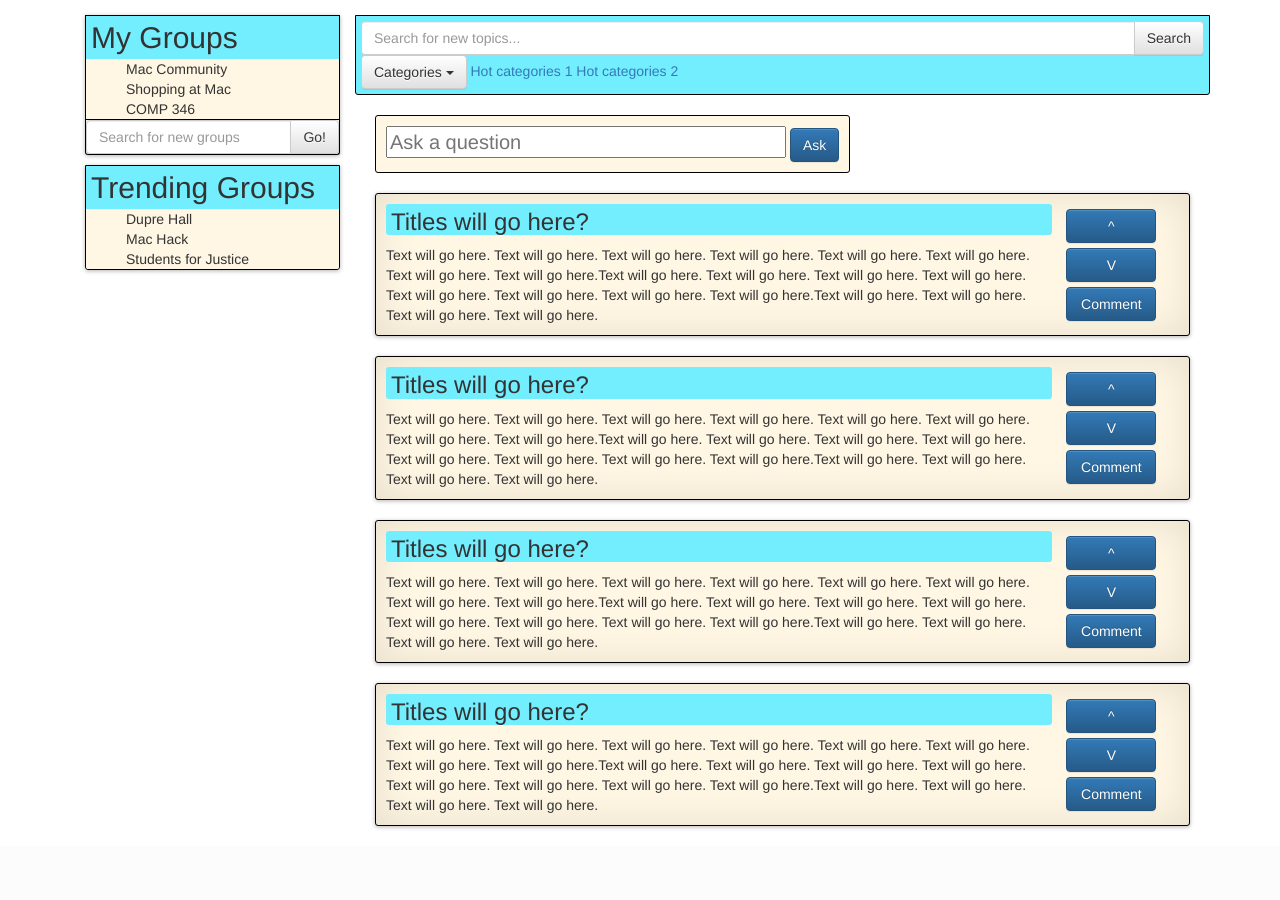
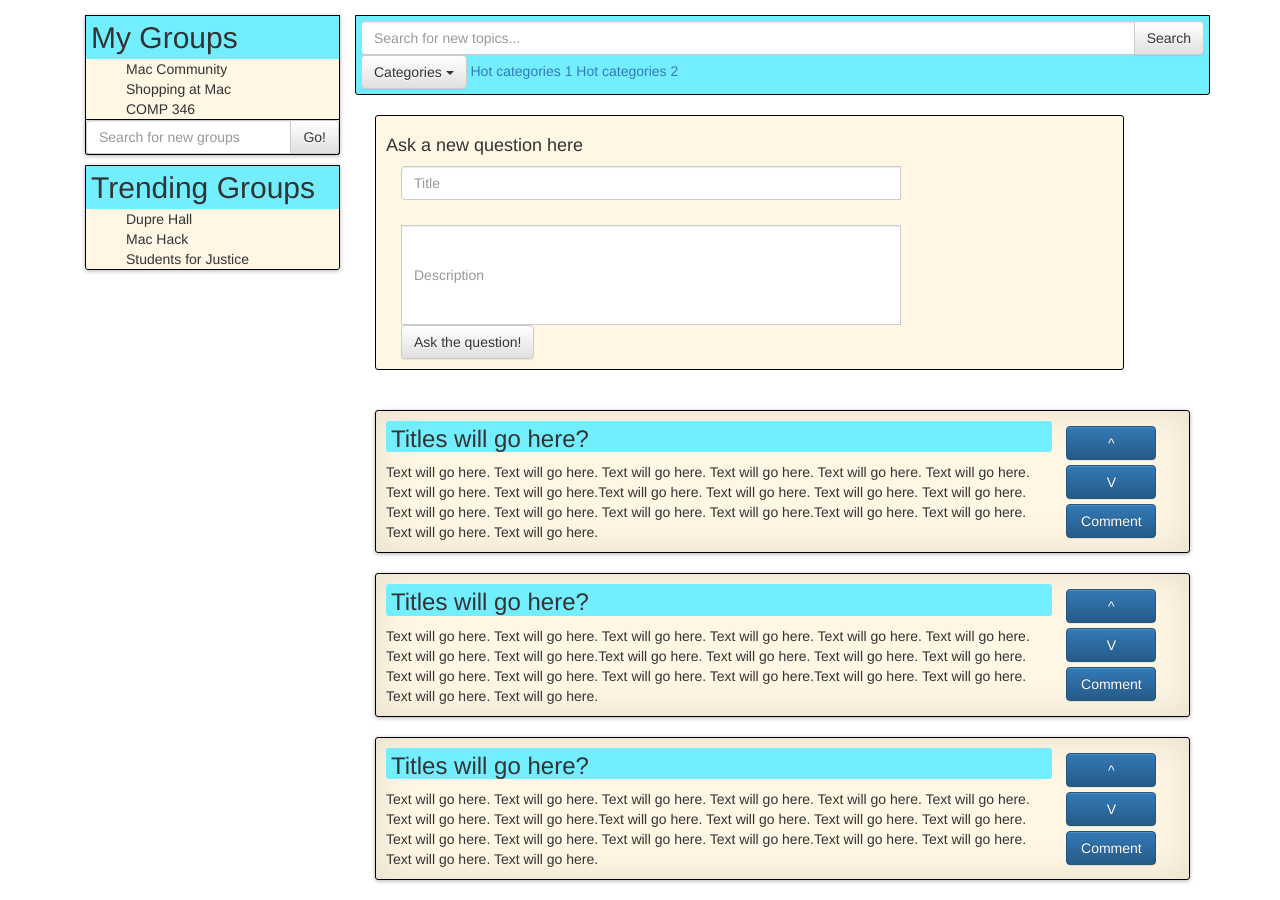
Before and after one commit to MackHartley/scratchQs, a Python web app: template templates/index.html in a window 1280 px wide. Shown: the part 57-957 px from the top of the page. Before the commit the page ends 886 px from the top, so only its background shows below. Run offline with Jinja, Linux system fonts and the light colour scheme; the template is opened without the code that fills it, so the values that code supplies are empty; some libraries are stand-ins or nearby versions.

Commit message:
update ask question div

```diff
--- a/templates/index.html
+++ b/templates/index.html
@@ -65,8 +65,6 @@
 
 		<div class="content col-sm-offset-3">
 			<div class="searchDiv"> <!-- This will be nice: http://www.w3schools.com/howto/howto_css_animated_search.asp -->
-<!-- 				<div class = "row">
-					<div class="col-lg-12"> -->
 		    	<div class="input-group">
 			      	<input type="text" class="form-control" placeholder="Search for new topics...">
 			      	<span class="input-group-btn">
@@ -87,8 +85,6 @@
 				</div>
 				<a href="#">Hot categories 1</a>
 				<a href="#">Hot categories 2</a>
-<!-- 					</div>
-				</div> -->
 				<!-- <select id="categorySelect">
 					<option value="1">1</option>
 					<option value="2">2</option>
@@ -106,8 +102,19 @@
 
 
 				<div class="questionForm question">
-					<input class="searchField" type="text" name="answer" placeholder="Ask a question" id="newQuestionInput">
-					<button class="btn btn-primary">Ask</button>
+					<h4>Ask a new question here</h4>
+					<div class="col-lg-8">
+				    	<div class="input-group">
+					      	<input type="text" class="form-control" placeholder="Title">
+					      	<input type="text" class="form-control" placeholder="Description" id = "questionDescription">
+					      	<span>
+					      	<p></p>
+				        	<button class="btn btn-default" type="button">Ask the question!</button>
+				        	</span>
+						</div>
+					</div>
+<!-- 					<input class="searchField" type="text" name="answer" placeholder="Ask a question" id="newQuestionInput">
+					<button class="btn btn-primary">Ask</button> -->
 				</div>
 
 				<div class="question shadowedBox">
@@ -121,7 +128,7 @@
 						</button>
 						<button type="button" class="btn btn-default btn-lg">
 	  						<span class="glyphicon glyphicon-thumbs-down downvote" aria-hidden="true"></span>
-						</button> -->
+						</button>
 						<button class="btn btn-primary upvote">^</button>
 						<button class="btn btn-primary downvote">V</button>
 						<button class="btn btn-primary comment">Comment</button>
--- a/templates/main.css
+++ b/templates/main.css
@@ -67,8 +67,13 @@ ul {
 	border-radius: 0 0 3px 3px;
 }
 
-#searchField{
 
+
+.questionForm{
+	border: 1px solid black;
+	display: inline-block;
+	margin-bottom: 0;
+	padding-right: 10px;
 }
 
 .searchField{
@@ -88,6 +93,12 @@ ul {
 	height: 32px;
 	font-size: 20px;
 	margin: 0;
+}
+
+#questionDescription{
+	width: 500px;
+	height: 100px;
+	margin-top: 5%;
 }
 
 .question{
@@ -131,13 +142,6 @@ ul {
 	margin-top: 5px;
 }
 
-.questionForm{
-	border: 1px solid black;
-	display: inline-block;
-	margin-bottom: 0;
-	padding-right: 10px;
-}
-
 .navbar-default {
     background-color: red;
     border-color: #E7E7E7;
```
Lines whose indentation alone changed are shown as unchanged.
